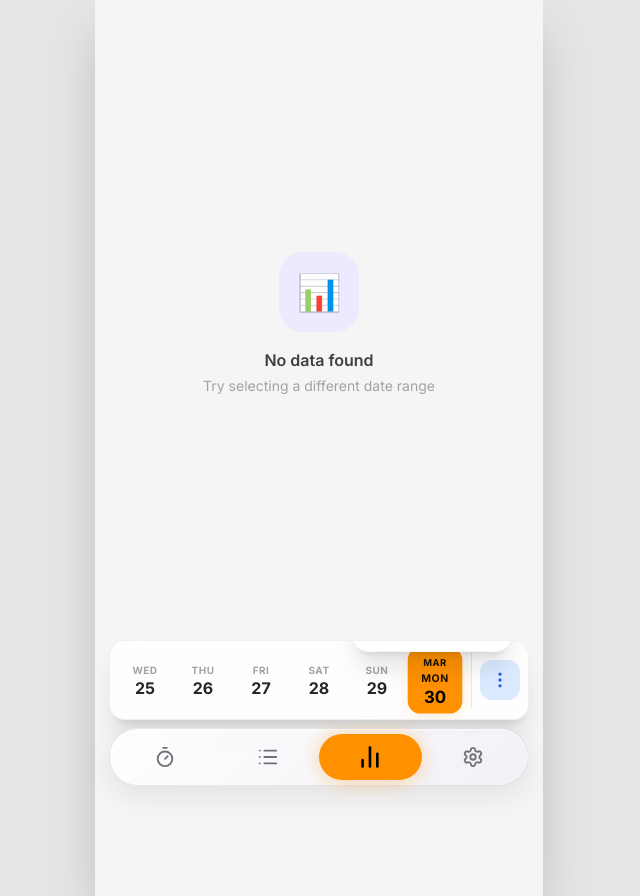
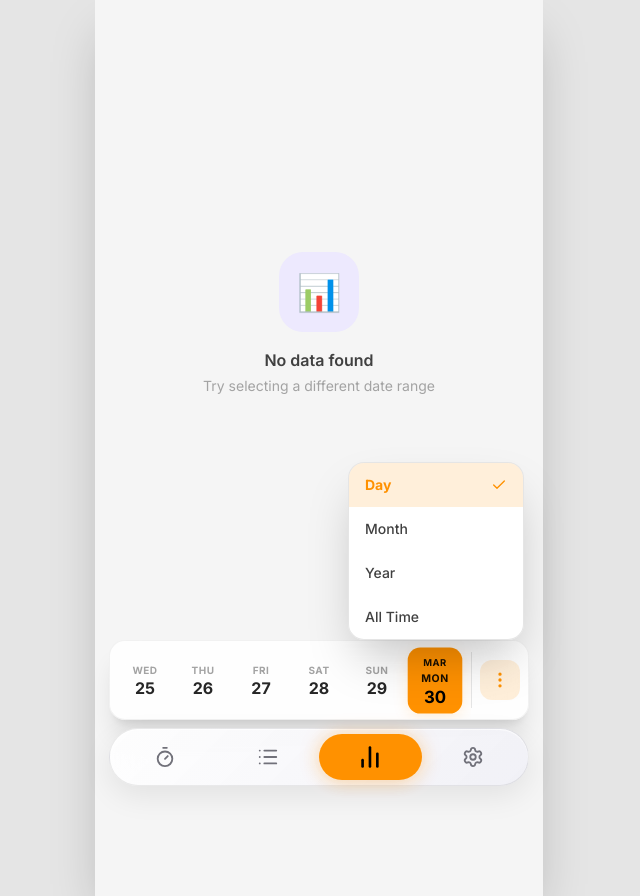
Before and after one commit to sametalkis/Vukuf, a React (Vite) app: page /statistics in a window 1280 px wide. Both pictures are taken after a click on the button 821 px from the left and 679 px from the top of the page. Shown: the whole page, without its empty margins (321-961 px from the left). Built offline with nearby package versions, Linux system fonts and the light colour scheme.

Commit message:
fix(ui): allow DateSelectorBar range popup menu to float above container without clipping

```diff
--- a/src/components/DateSelectorBar.tsx
+++ b/src/components/DateSelectorBar.tsx
@@ -87,7 +87,7 @@ export default function DateSelectorBar({
 
     return (
         <div
-            className="fixed left-1/2 -translate-x-1/2 z-40 bg-white/90 dark:bg-[#141414]/90 backdrop-blur-xl border border-black/5 dark:border-white/10 shadow-xl rounded-2xl overflow-hidden"
+            className="fixed left-1/2 -translate-x-1/2 z-40 bg-white/90 dark:bg-[#141414]/90 backdrop-blur-xl border border-black/5 dark:border-white/10 shadow-xl rounded-2xl"
             style={{
                 width: 'min(92vw, 420px)',
                 bottom: 'calc(80px + env(safe-area-inset-bottom, 14px))',
@@ -137,11 +137,17 @@ export default function DateSelectorBar({
                 </div>
 
                 {/* Range Selector (3 dots) */}
-                <div className="flex-shrink-0 px-2 py-2 border-l border-gray-200 dark:border-gray-800 relative">
+                <div className="flex-shrink-0 px-2 py-2 border-l border-gray-200 dark:border-neutral-800 relative">
                     <button
                         onClick={() => setShowRangeMenu(!showRangeMenu)}
-                        className={`w-10 h-10 rounded-xl flex items-center justify-center transition-colors ${showRangeMenu ? 'bg-primary-100 dark:bg-primary-900/30 text-primary-600' : 'text-gray-500 hover:bg-gray-200/50 dark:hover:bg-gray-800/50'
+                        className={`w-10 h-10 rounded-xl flex items-center justify-center transition-colors ${showRangeMenu
+                            ? 'text-primary-600'
+                            : 'text-gray-500 hover:bg-gray-200/50 dark:hover:bg-neutral-800/50'
                             }`}
+                        style={showRangeMenu ? {
+                            backgroundColor: 'var(--primary-soft, rgba(255, 145, 0, 0.15))',
+                            color: 'var(--primary, #ff9100)',
+                        } : undefined}
                     >
                         <MoreVertical size={20} />
                     </button>
@@ -152,20 +158,27 @@ export default function DateSelectorBar({
                                 className="fixed inset-0 z-40"
                                 onClick={() => setShowRangeMenu(false)}
                             />
-                            <div className="absolute right-4 bottom-14 w-40 bg-white dark:bg-gray-800 rounded-2xl shadow-xl z-50 overflow-hidden border border-gray-100 dark:border-gray-700 font-medium">
-                                {RANGE_OPTIONS.map(item => (
+                            <div className="absolute right-1 bottom-full mb-3 w-44 bg-white/95 dark:bg-[#1c1c1c]/95 backdrop-blur-xl rounded-2xl shadow-2xl z-50 overflow-hidden border border-black/10 dark:border-white/15 font-medium">
+                                {RANGE_OPTIONS.map(item => {
+                                    const isSelected = viewMode === item.id;
+                                    return (
                                         <button
                                             key={item.id}
                                             onClick={() => handleRangeSelect(item.id)}
-                                        className={`w-full text-left px-4 py-3 text-sm flex items-center justify-between ${viewMode === item.id
-                                            ? 'bg-primary-50 dark:bg-primary-900/20 text-primary-600 dark:text-primary-400'
-                                            : 'text-gray-700 dark:text-gray-300 hover:bg-gray-50 dark:hover:bg-gray-700/50'
+                                            className={`w-full text-left px-4 py-3 text-sm flex items-center justify-between transition-colors ${isSelected
+                                                ? 'font-bold'
+                                                : 'text-gray-700 dark:text-gray-300 hover:bg-gray-100/60 dark:hover:bg-neutral-800/60'
                                                 }`}
+                                            style={isSelected ? {
+                                                backgroundColor: 'var(--primary-soft, rgba(255, 145, 0, 0.15))',
+                                                color: 'var(--primary, #ff9100)'
+                                            } : undefined}
                                         >
                                             {item.label}
-                                        {viewMode === item.id && <Check size={16} />}
+                                            {isSelected && <Check size={16} style={{ color: 'var(--primary, #ff9100)' }} />}
                                         </button>
-                                ))}
+                                    );
+                                })}
                             </div>
                         </>
                     )}
```
Lines whose indentation alone changed are shown as unchanged.
